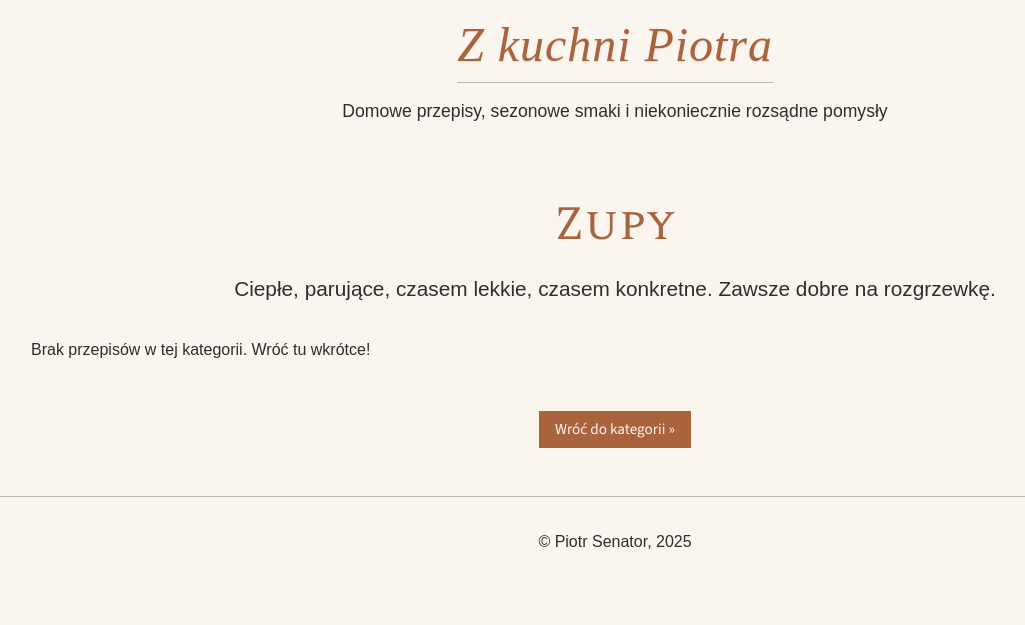
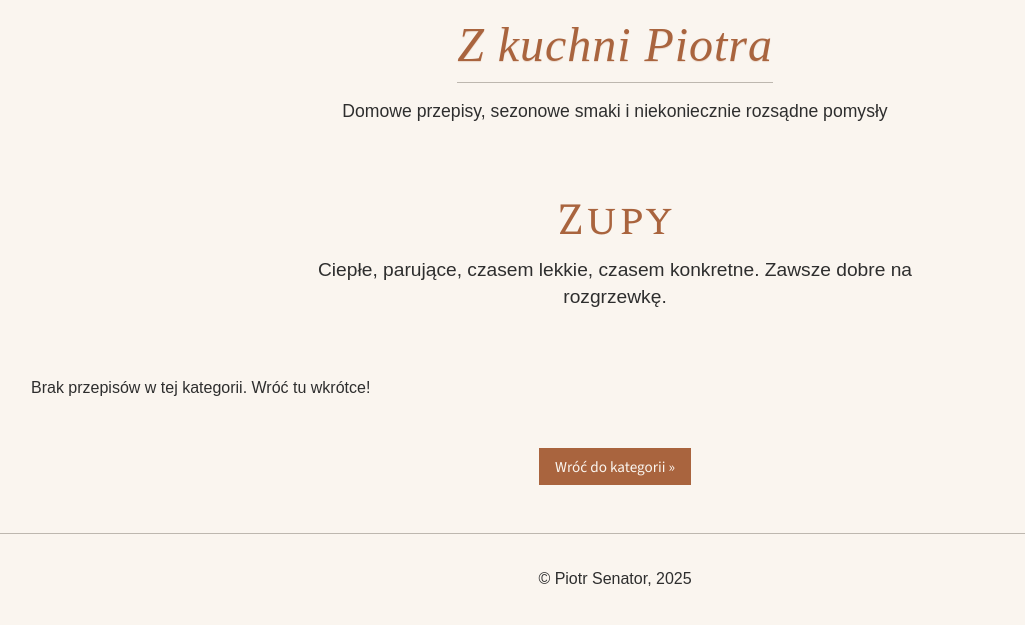
Before and after one commit to piotrsenator/kuchnia, a Jekyll site: the page built from categories/zupy.md, in a window 1280 px wide. Shown: the top 625 px of the page, without its empty margins (25-1050 px from the left). Built offline with Jekyll 4.4.1, drawn with Linux system fonts in a browser that asks for light colours; some web fonts are replaced.

Commit message:
Update _category.scss

```diff
--- a/_sass/pages/_category.scss
+++ b/_sass/pages/_category.scss
@@ -1,17 +1,36 @@
 /* ==========================================================================
-   4. Style Stron
+   4. STYLE STRON
    ========================================================================== */
 
 /* --------------------------------------------------------------------------
-   4.4 Strona Kategorii
+   4.4. Strona Kategorii
    -------------------------------------------------------------------------- */
 
 .category-header {
     text-align: center;
-    margin-bottom: var(--spacing-lg);
-    max-width: 100%;
-    margin-left: auto; margin-right: auto;
-    padding: var(--spacing-md) var(--spacing-sm) 0;
+    margin-bottom: var(--spacing-xl);
+    max-width: 720px;
+    margin-left: auto;
+    margin-right: auto;
+    padding: var(--spacing-lg) var(--spacing-md) var(--spacing-sm);
 }
-.category-header .category-title { font-family: var(--font-family-headings); font-size: 3rem; margin-bottom: var(--spacing-xs); }
-.category-header .category-description { font-weight: var(--font-weight-light); font-size: 1.3rem; margin: 0; }
+
+.category-header .category-title {
+    font-family: var(--font-family-headings);
+    font-size: 2.8rem;
+    margin-bottom: var(--spacing-xs);
+    color: var(--color-primary);
+    line-height: 1.2;
+    letter-spacing: 0.02em;
+}
+
+.category-header .category-description {
+    font-weight: var(--font-weight-light);
+    font-size: 1.2rem;
+    margin: 0;
+    color: var(--color-text-dark);
+    line-height: 1.4;
+    max-width: 600px;
+    margin-left: auto;
+    margin-right: auto;
+}
```
